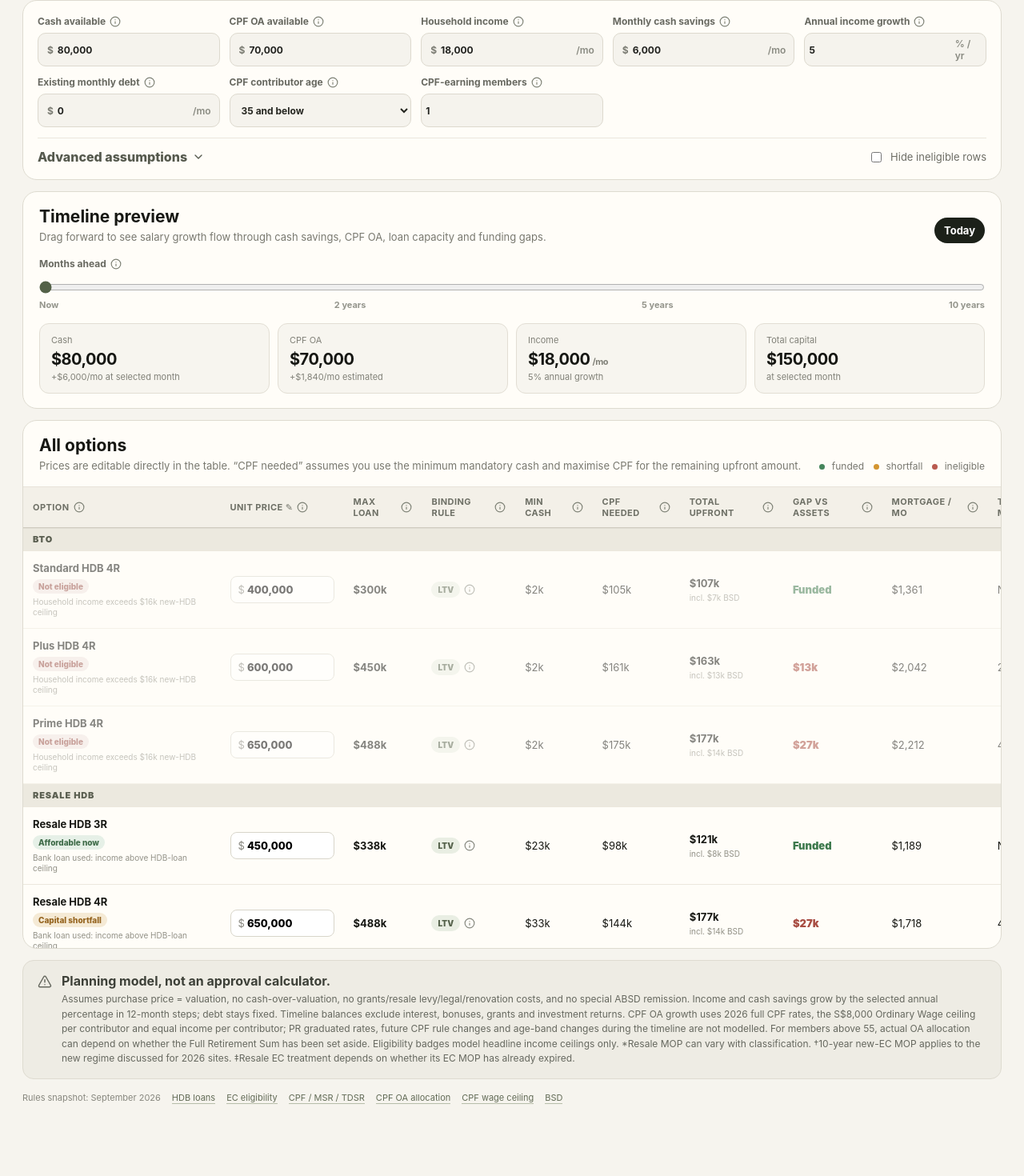
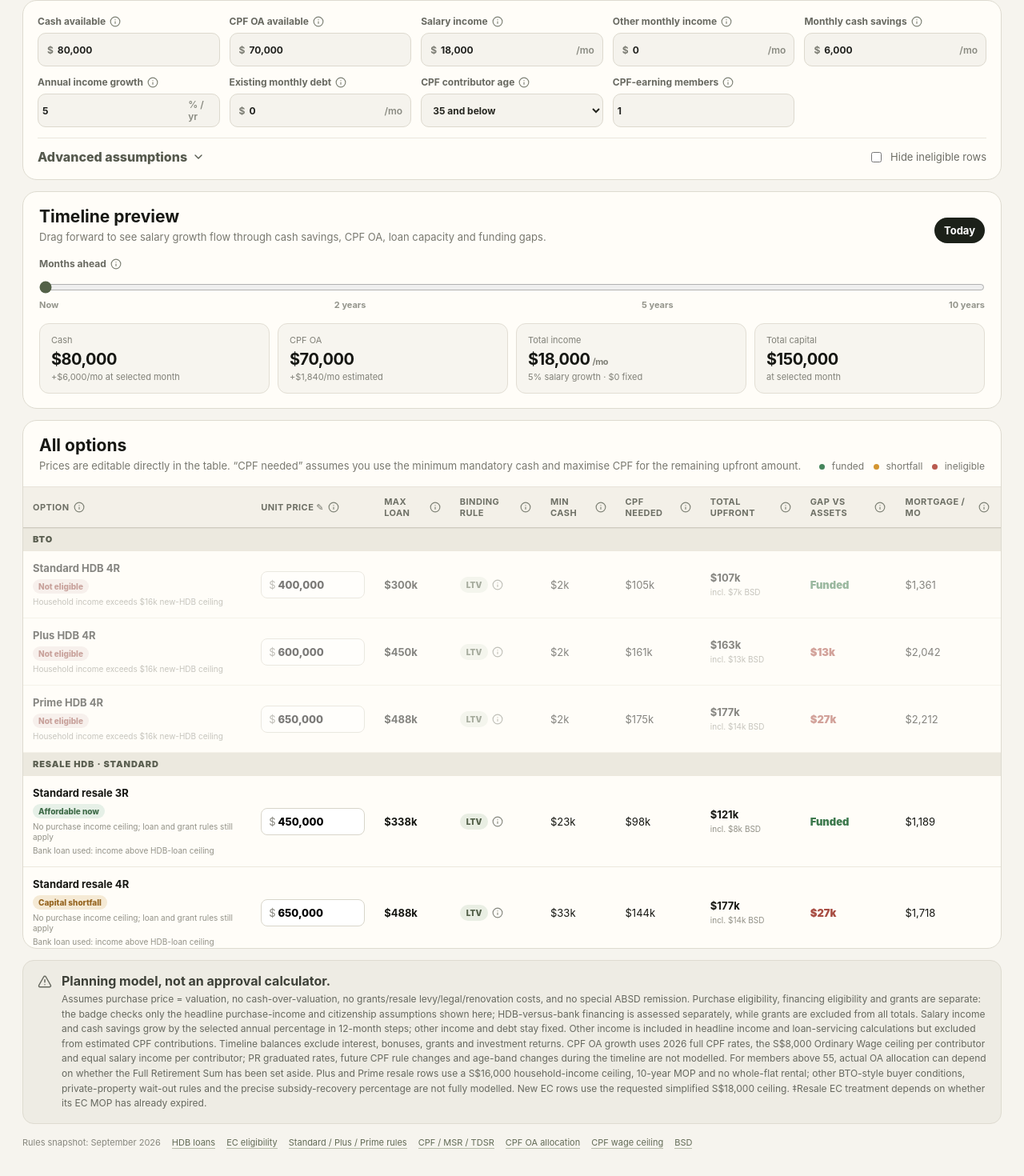
Before and after one commit to laughingkid-sg/perception, a React (Vite) app: page / in a window 1280 px wide. Shown: the part 380-1850 px from the top of the page at 80% size. Before the commit the page ends 1820 px from the top, so only its background shows below. Built offline with nearby package versions, Linux system fonts and the light colour scheme.

Commit message:
Add classified resale rules and fixed other income

```diff
--- a/src/App.jsx
+++ b/src/App.jsx
@@ -16,9 +16,11 @@ const PROPERTY_ROWS = [
   { id: 'bto-standard', group: 'BTO', label: 'Standard HDB 4R', price: 400000, financing: 'hdb', eligibility: 'bto', mop: '5 years', rental: 'Whole-flat after MOP' },
   { id: 'bto-plus', group: 'BTO', label: 'Plus HDB 4R', price: 600000, financing: 'hdb', eligibility: 'bto', mop: '10 years', rental: 'No whole-flat rental' },
   { id: 'bto-prime', group: 'BTO', label: 'Prime HDB 4R', price: 650000, financing: 'hdb', eligibility: 'bto', mop: '10 years', rental: 'No whole-flat rental' },
-  { id: 'resale-3r', group: 'Resale HDB', label: 'Resale HDB 3R', price: 450000, financing: 'resale-hdb', eligibility: 'resale-hdb', mop: '5 years*', rental: 'Whole-flat after MOP' },
-  { id: 'resale-4r', group: 'Resale HDB', label: 'Resale HDB 4R', price: 650000, financing: 'resale-hdb', eligibility: 'resale-hdb', mop: '5 years*', rental: 'Whole-flat after MOP' },
-  { id: 'resale-5r', group: 'Resale HDB', label: 'Resale HDB 5R', price: 800000, financing: 'resale-hdb', eligibility: 'resale-hdb', mop: '5 years*', rental: 'Whole-flat after MOP' },
+  { id: 'resale-3r', group: 'Resale HDB · Standard', label: 'Standard resale 3R', price: 450000, financing: 'resale-hdb', eligibility: 'resale-standard', mop: '5 years', rental: 'Whole-flat after MOP' },
+  { id: 'resale-4r', group: 'Resale HDB · Standard', label: 'Standard resale 4R', price: 650000, financing: 'resale-hdb', eligibility: 'resale-standard', mop: '5 years', rental: 'Whole-flat after MOP' },
+  { id: 'resale-5r', group: 'Resale HDB · Standard', label: 'Standard resale 5R', price: 800000, financing: 'resale-hdb', eligibility: 'resale-standard', mop: '5 years', rental: 'Whole-flat after MOP' },
+  { id: 'resale-plus-4r', group: 'Resale HDB · Plus', label: 'Plus resale 4R', price: 750000, financing: 'resale-hdb', eligibility: 'resale-restricted', mop: '10 years', rental: 'No whole-flat rental' },
+  { id: 'resale-prime-4r', group: 'Resale HDB · Prime', label: 'Prime resale 4R', price: 900000, financing: 'resale-hdb', eligibility: 'resale-restricted', mop: '10 years', rental: 'No whole-flat rental' },
   { id: 'ec-3br', group: 'New EC', label: 'New EC 3BR', price: 1400000, financing: 'ec', eligibility: 'ec', mop: '10 years†', rental: 'Restricted during MOP' },
   { id: 'ec-4br', group: 'New EC', label: 'New EC 4BR', price: 1700000, financing: 'ec', eligibility: 'ec', mop: '10 years†', rental: 'Restricted during MOP' },
   { id: 'ec-5br', group: 'New EC', label: 'New EC 5BR', price: 2200000, financing: 'ec', eligibility: 'ec', mop: '10 years†', rental: 'Restricted during MOP' },
@@ -44,6 +46,7 @@ const DEFAULTS = {
   cash: 80000,
   cpf: 70000,
   income: 18000,
+  otherIncome: 0,
   debt: 0,
   monthlySavings: 6000,
   annualIncomeGrowth: 5,
@@ -200,22 +203,23 @@ function projectBalances(settings, months) {
   let cpf = settings.cpf;
 
   for (let month = 0; month < months; month += 1) {
-    const income = valueAtMonth(settings.income, settings.annualIncomeGrowth, month);
+    const salaryIncome = valueAtMonth(settings.income, settings.annualIncomeGrowth, month);
     const cashSavings = valueAtMonth(settings.monthlySavings, settings.annualIncomeGrowth, month);
     cash += cashSavings;
-    cpf += estimateMonthlyCpfOA(income, settings.cpfEarners, settings.cpfAgeBand, settings.citizenship);
+    cpf += estimateMonthlyCpfOA(salaryIncome, settings.cpfEarners, settings.cpfAgeBand, settings.citizenship);
   }
 
-  const income = valueAtMonth(settings.income, settings.annualIncomeGrowth, months);
+  const salaryIncome = valueAtMonth(settings.income, settings.annualIncomeGrowth, months);
+  const income = salaryIncome + settings.otherIncome;
   const cashSavings = valueAtMonth(settings.monthlySavings, settings.annualIncomeGrowth, months);
   const cpfOAContribution = estimateMonthlyCpfOA(
-    income,
+    salaryIncome,
     settings.cpfEarners,
     settings.cpfAgeBand,
     settings.citizenship,
   );
 
-  return { cash, cpf, income, cashSavings, cpfOAContribution };
+  return { cash, cpf, income, salaryIncome, cashSavings, cpfOAContribution };
 }
 
 function findTargetMonth(totalUpfront, minCash, settings) {
@@ -342,7 +346,8 @@ function App() {
     const price = prices[row.id];
     const isBto = row.eligibility === 'bto';
     const isEc = row.eligibility === 'ec';
-    const isResaleHdb = row.eligibility === 'resale-hdb';
+    const isResaleHdb = row.financing === 'resale-hdb';
+    const isRestrictedResale = row.eligibility === 'resale-restricted';
 
     let eligible = true;
     let eligibilityReason = '';
@@ -354,6 +359,14 @@ function App() {
     if (isEc && projectedIncome > 18000) {
       eligible = false;
       eligibilityReason = 'Household income exceeds $18k new-EC ceiling';
+    }
+    if (isRestrictedResale && projectedIncome > 16000) {
+      eligible = false;
+      eligibilityReason = 'Household income exceeds $16k Plus/Prime resale ceiling';
+    }
+    if (isRestrictedResale && settings.citizenship !== 'SC') {
+      eligible = false;
+      eligibilityReason = 'This simplified model assumes an SC applicant household for Plus/Prime resale';
     }
     if ((isBto || isEc) && settings.citizenship !== 'SC') {
       eligible = false;
@@ -481,7 +494,8 @@ function App() {
         <div className="controls-grid">
           <NumberInput label="Cash available" help="Cash you can use toward the purchase today, before future monthly savings." value={settings.cash} onChange={(v) => setSettings({ ...settings, cash: v })} />
           <NumberInput label="CPF OA available" help="Current CPF Ordinary Account balance available for housing, before future CPF contributions." value={settings.cpf} onChange={(v) => setSettings({ ...settings, cpf: v })} />
-          <NumberInput label="Household income" help="Combined gross monthly income used for income ceilings, loan servicing limits and estimated CPF OA contributions." value={settings.income} onChange={(v) => setSettings({ ...settings, income: v })} suffix="/mo" />
+          <NumberInput label="Salary income" help="Combined gross monthly employment income. This grows by the selected annual rate and is used to estimate CPF OA contributions." value={settings.income} onChange={(v) => setSettings({ ...settings, income: v })} suffix="/mo" />
+          <NumberInput label="Other monthly income" help="Fixed monthly income included in eligibility and loan-servicing calculations. It does not grow over time and does not generate estimated CPF OA contributions." value={settings.otherIncome} onChange={(v) => setSettings({ ...settings, otherIncome: v })} suffix="/mo" />
           <NumberInput label="Monthly cash savings" help="Cash you expect to save each month. CPF contributions are estimated separately and added automatically." value={settings.monthlySavings} onChange={(v) => setSettings({ ...settings, monthlySavings: v })} suffix="/mo" />
           <NumberInput label="Annual income growth" help="Applied as a step-up every 12 months. Monthly cash savings grows by the same percentage, while CPF OA is recalculated against the wage ceiling." value={settings.annualIncomeGrowth} onChange={(v) => setSettings({ ...settings, annualIncomeGrowth: v })} prefix="" suffix="% / yr" step={0.5} />
           <NumberInput label="Existing monthly debt" help="Monthly repayments for existing loans and credit obligations counted under TDSR." value={settings.debt} onChange={(v) => setSettings({ ...settings, debt: v })} suffix="/mo" />
@@ -555,7 +569,7 @@ function App() {
         <div className="timeline-values">
           <div><span>Cash</span><strong>{fmt.format(projectedCash)}</strong><small>+{fmt.format(projectedCashSavings)}/mo at selected month</small></div>
           <div><span>CPF OA</span><strong>{fmt.format(projectedCpf)}</strong><small>+{fmt.format(monthlyCpfOA)}/mo estimated</small></div>
-          <div><span>Income</span><strong>{fmt.format(projectedIncome)}<i>/mo</i></strong><small>{settings.annualIncomeGrowth}% annual growth</small></div>
+          <div><span>Total income</span><strong>{fmt.format(projectedIncome)}<i>/mo</i></strong><small>{settings.annualIncomeGrowth}% salary growth · {fmt.format(settings.otherIncome)} fixed</small></div>
           <div><span>Total capital</span><strong>{fmt.format(assets)}</strong><small>at selected month</small></div>
         </div>
       </section>
@@ -602,6 +616,8 @@ function App() {
                         <strong>{row.label}</strong>
                         <span className={`status ${row.status.toLowerCase().replaceAll(' ', '-')}`}>{row.status}</span>
                         {!row.eligible && <small>{row.eligibilityReason}</small>}
+                        {row.eligibility === 'resale-standard' && <small>No purchase income ceiling; loan and grant rules still apply</small>}
+                        {row.eligibility === 'resale-restricted' && <small>BTO-style buyer eligibility · subsidy recovery may apply on resale</small>}
                         {row.financing === 'hdb-bank' && <small>Bank loan used: income above HDB-loan ceiling</small>}
                       </td>
                       <td>
@@ -642,7 +658,7 @@ function App() {
         <AlertTriangle size={18} />
         <div>
           <strong>Planning model, not an approval calculator.</strong>
-          <p>Assumes purchase price = valuation, no cash-over-valuation, no grants/resale levy/legal/renovation costs, and no special ABSD remission. Income and cash savings grow by the selected annual percentage in 12-month steps; debt stays fixed. Timeline balances exclude interest, bonuses, grants and investment returns. CPF OA growth uses 2026 full CPF rates, the S$8,000 Ordinary Wage ceiling per contributor and equal income per contributor; PR graduated rates, future CPF rule changes and age-band changes during the timeline are not modelled. For members above 55, actual OA allocation can depend on whether the Full Retirement Sum has been set aside. Eligibility badges model headline income ceilings only. *Resale MOP can vary with classification. †10-year new-EC MOP applies to the new regime discussed for 2026 sites. ‡Resale EC treatment depends on whether its EC MOP has already expired.</p>
+          <p>Assumes purchase price = valuation, no cash-over-valuation, no grants/resale levy/legal/renovation costs, and no special ABSD remission. Purchase eligibility, financing eligibility and grants are separate: the badge checks only the headline purchase-income and citizenship assumptions shown here; HDB-versus-bank financing is assessed separately, while grants are excluded from all totals. Salary income and cash savings grow by the selected annual percentage in 12-month steps; other income and debt stay fixed. Other income is included in headline income and loan-servicing calculations but excluded from estimated CPF contributions. Timeline balances exclude interest, bonuses, grants and investment returns. CPF OA growth uses 2026 full CPF rates, the S$8,000 Ordinary Wage ceiling per contributor and equal salary income per contributor; PR graduated rates, future CPF rule changes and age-band changes during the timeline are not modelled. For members above 55, actual OA allocation can depend on whether the Full Retirement Sum has been set aside. Plus and Prime resale rows use a S$16,000 household-income ceiling, 10-year MOP and no whole-flat rental; other BTO-style buyer conditions, private-property wait-out rules and the precise subsidy-recovery percentage are not fully modelled. New EC rows use the requested simplified S$18,000 ceiling. ‡Resale EC treatment depends on whether its EC MOP has already expired.</p>
         </div>
       </section>
 
@@ -650,6 +666,7 @@ function App() {
         <span>Rules snapshot: September 2026</span>
         <a href="https://www.hdb.gov.sg/buying-a-flat/flat-grant-and-loan-eligibility/housing-loan/housing-loan-from-hdb" target="_blank">HDB loans</a>
         <a href="https://www.hdb.gov.sg/buying-a-flat/executive-condominiums/eligibility" target="_blank">EC eligibility</a>
+        <a href="https://www.hdb.gov.sg/buying-a-flat/bto-sbf-and-open-booking-of-flats/finding-a-new-flat/standard-plus-and-prime-housing-framework" target="_blank">Standard / Plus / Prime rules</a>
         <a href="https://www.cpf.gov.sg/member/home-ownership/home-buying-guide-for-members-below-55" target="_blank">CPF / MSR / TDSR</a>
         <a href="https://www.cpf.gov.sg/content/dam/web/employer/employer-obligations/documents/CPFAllocationRatesfromJanuary2026.pdf" target="_blank">CPF OA allocation</a>
         <a href="https://www.cpf.gov.sg/service/article/what-is-the-ordinary-wage-ow-ceiling" target="_blank">CPF wage ceiling</a>
```
